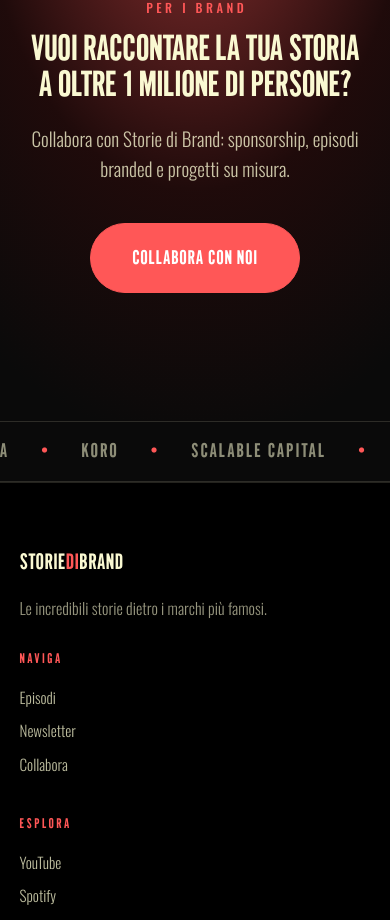
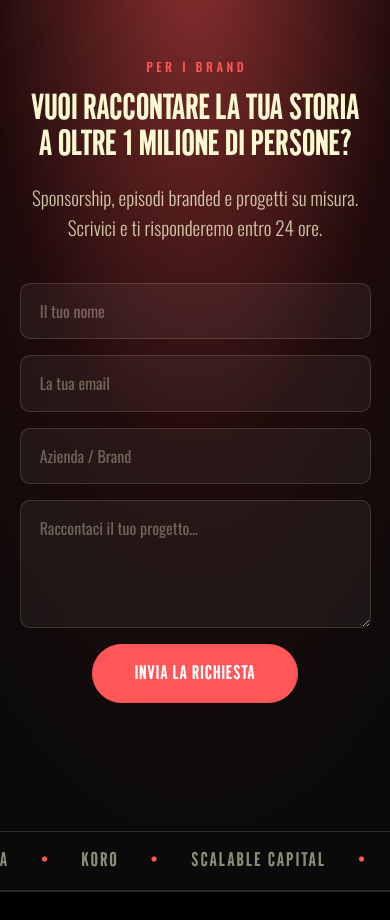
Before and after one commit to matteo492/storie-di-brand, a Next.js app: page / in a window 390 px wide. Shown: the part 7976-8896 px from the top of the page. Built offline with nearby package versions, Linux system fonts and the light colour scheme.

Commit message:
feat: contact form in collab section + newsletter btn full-width on mobile

```diff
--- a/app/globals.css
+++ b/app/globals.css
@@ -505,6 +505,9 @@ img { max-width: 100%; display: block; }
 .newsletter__form input:focus { outline: none; border-color: var(--red); }
 .newsletter__form input.is-error { border-color: var(--red); }
 .newsletter__form .btn { white-space: nowrap; }
+@media (max-width: 640px) {
+  .newsletter__form .btn { width: 100%; }
+}
 .newsletter__err {
   width: 100%;
   font-size: 0.85rem;
@@ -637,6 +640,56 @@ img { max-width: 100%; display: block; }
 .collab__inner { max-width: 820px; margin: 0 auto; }
 .collab__title { font-size: clamp(2.2rem, 5.5vw, 4.2rem); margin: 0.5rem 0 1.2rem; }
 .collab__sub { font-size: 1.2rem; color: rgba(250,249,210,0.78); margin-bottom: 2.5rem; }
+
+/* ---------- COLLAB FORM ---------- */
+.collab-form {
+  display: flex;
+  flex-direction: column;
+  gap: 1rem;
+  max-width: 600px;
+  margin: 0 auto;
+  text-align: left;
+}
+.collab-form__row {
+  display: grid;
+  grid-template-columns: 1fr 1fr;
+  gap: 1rem;
+}
+.collab-form input,
+.collab-form textarea {
+  width: 100%;
+  background: rgba(255,255,255,0.05);
+  border: 1px solid var(--line);
+  border-radius: 10px;
+  padding: 0.95rem 1.2rem;
+  color: var(--cream);
+  font-family: var(--body);
+  font-size: 1rem;
+  outline: none;
+  transition: border-color 0.2s;
+  box-sizing: border-box;
+}
+.collab-form input:focus,
+.collab-form textarea:focus { border-color: var(--red); }
+.collab-form input::placeholder,
+.collab-form textarea::placeholder { color: rgba(250,249,210,0.35); }
+.collab-form textarea { resize: vertical; min-height: 120px; }
+.collab-form .btn { align-self: center; }
+.collab-form__done {
+  text-align: center;
+  font-size: 1.15rem;
+  color: var(--cream);
+  padding: 2.5rem 0;
+}
+.collab-form__err {
+  font-size: 0.9rem;
+  color: var(--red);
+  text-align: center;
+  margin-top: 0.25rem;
+}
+@media (max-width: 580px) {
+  .collab-form__row { grid-template-columns: 1fr; }
+}
 
 /* ---------- PODCAST PRINCIPALE (Storie di Brand) ---------- */
 .sdb-podcast {
--- a/app/page.tsx
+++ b/app/page.tsx
@@ -7,6 +7,7 @@ import BrandyGame from "@/components/BrandyGame";
 import NewsletterForm from "@/components/NewsletterForm";
 import PodcastSection from "@/components/PodcastSection";
 import Typewriter from "@/components/Typewriter";
+import CollabForm from "@/components/CollabForm";
 
 const YT_VIDEOS = [
   {
@@ -226,11 +227,9 @@ export default function Home() {
             <br />a oltre 1 milione di persone?
           </h2>
           <p className="collab__sub">
-            Collabora con Storie di Brand: sponsorship, episodi branded e progetti su misura.
+            Sponsorship, episodi branded e progetti su misura. Scrivici e ti risponderemo entro 24 ore.
           </p>
-          <a href="mailto:info@storiedibrand.it" className="btn btn--primary btn--big">
-            Collabora con noi
-          </a>
+          <CollabForm />
         </div>
       </section>
     </>
--- /dev/null
+++ b/components/CollabForm.tsx
@@ -0,0 +1,81 @@
+"use client";
+
+import { useState } from "react";
+
+export default function CollabForm() {
+  const [status, setStatus] = useState<"idle" | "sending" | "done" | "error">("idle");
+
+  async function handleSubmit(e: React.FormEvent<HTMLFormElement>) {
+    e.preventDefault();
+    setStatus("sending");
+    const form = e.currentTarget;
+    const data = new FormData(form);
+    try {
+      const res = await fetch("https://formspree.io/f/maqgeokq", {
+        method: "POST",
+        body: data,
+        headers: { Accept: "application/json" },
+      });
+      if (res.ok) {
+        setStatus("done");
+        form.reset();
+      } else {
+        setStatus("error");
+      }
+    } catch {
+      setStatus("error");
+    }
+  }
+
+  if (status === "done") {
+    return (
+      <div className="collab-form__done">
+        <p>Messaggio ricevuto! Ti risponderemo presto.</p>
+      </div>
+    );
+  }
+
+  return (
+    <form className="collab-form" onSubmit={handleSubmit}>
+      <div className="collab-form__row">
+        <input
+          type="text"
+          name="nome"
+          placeholder="Il tuo nome"
+          required
+          aria-label="Nome"
+        />
+        <input
+          type="email"
+          name="email"
+          placeholder="La tua email"
+          required
+          aria-label="Email"
+        />
+      </div>
+      <input
+        type="text"
+        name="azienda"
+        placeholder="Azienda / Brand"
+        aria-label="Azienda"
+      />
+      <textarea
+        name="messaggio"
+        placeholder="Raccontaci il tuo progetto…"
+        rows={4}
+        required
+        aria-label="Messaggio"
+      />
+      <button
+        type="submit"
+        className="btn btn--primary btn--big"
+        disabled={status === "sending"}
+      >
+        {status === "sending" ? "Invio…" : "Invia la richiesta"}
+      </button>
+      {status === "error" && (
+        <p className="collab-form__err">Qualcosa è andato storto. Riprova o scrivici a info@storiedibrand.it</p>
+      )}
+    </form>
+  );
+}
```
